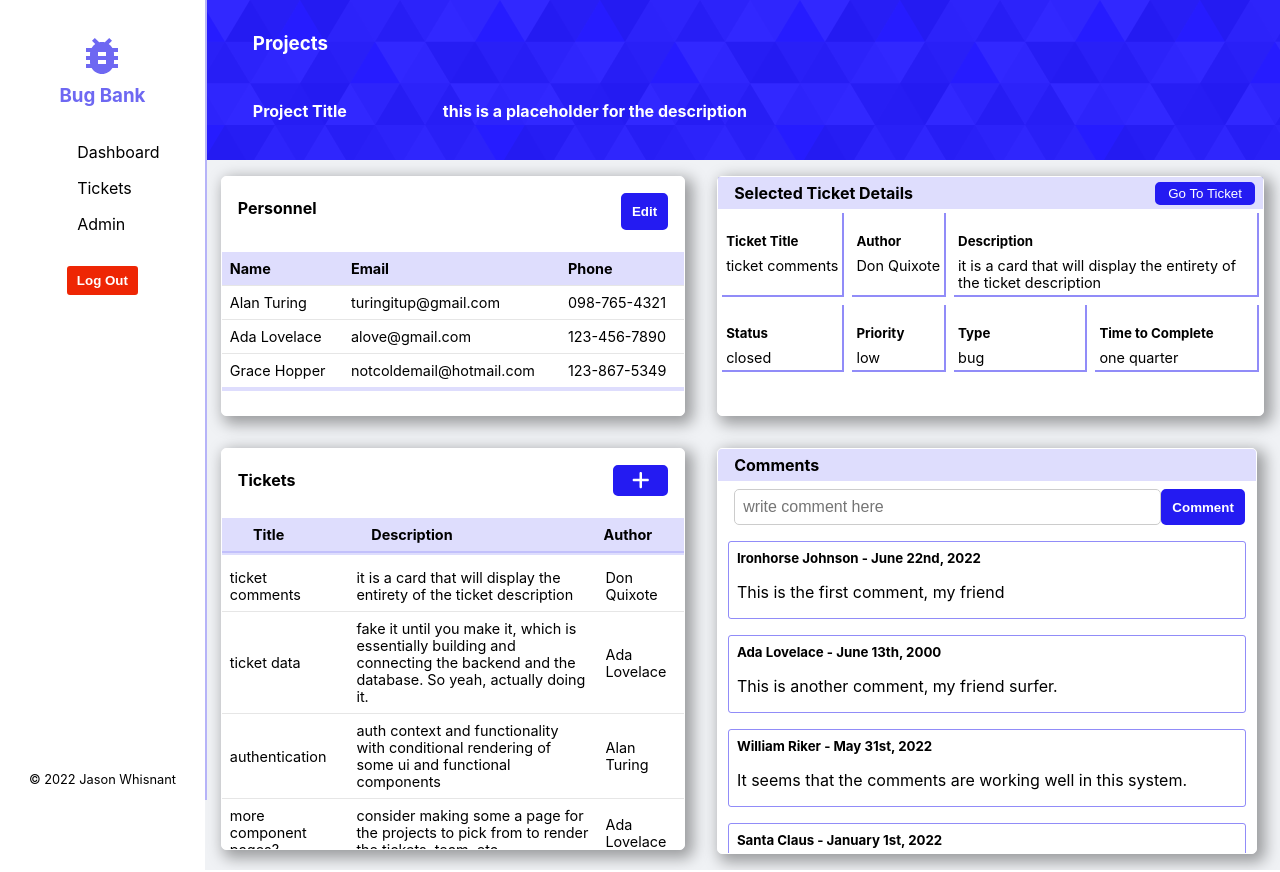
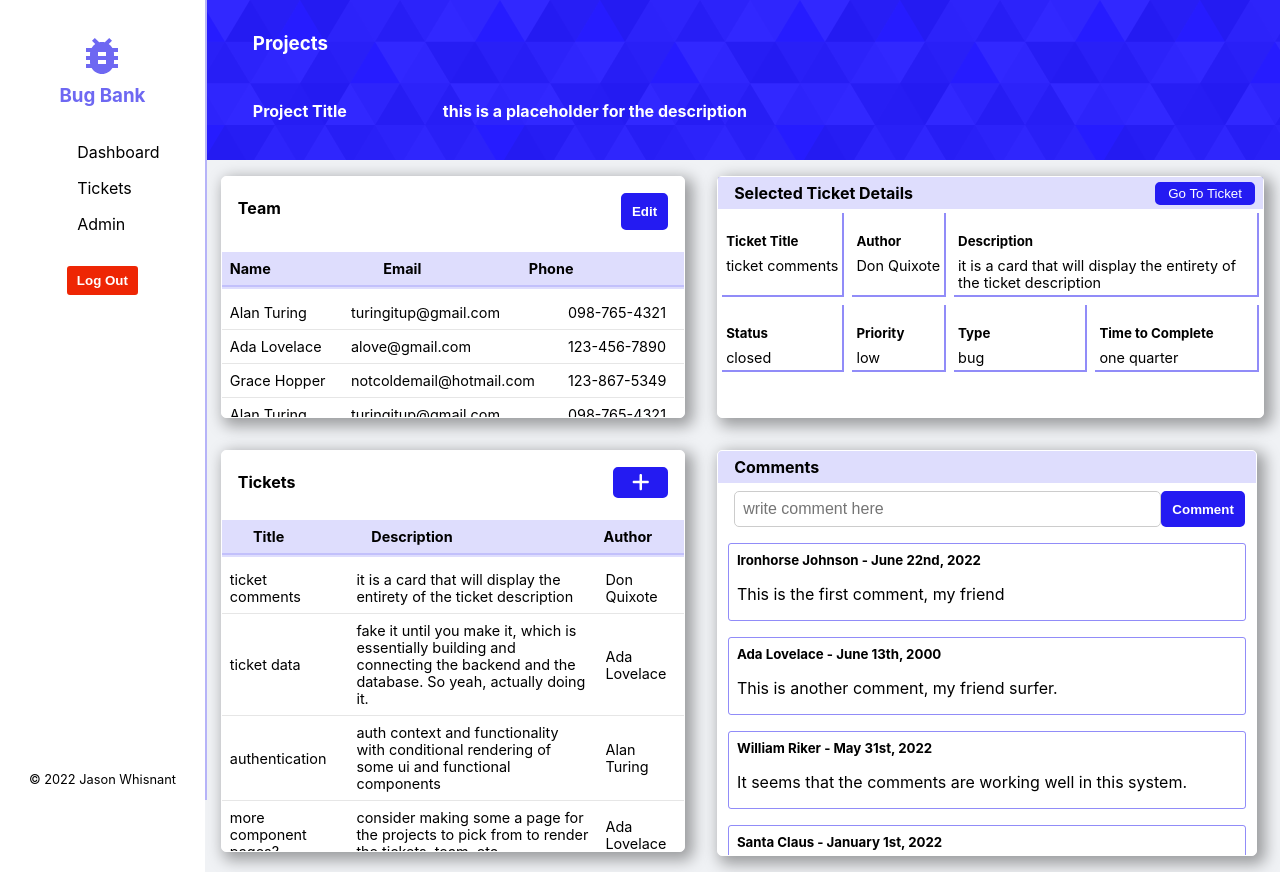
Before and after one commit to Tasups/bug-tracker-frontend, a React (Create React App) app: page /projectboard in a window 1280 px wide. Built offline with nearby package versions, Linux system fonts and the light colour scheme.

Commit message:
overflow issues

```diff
--- a/src/App.css
+++ b/src/App.css
@@ -727,6 +727,8 @@ html,body {
   -webkit-box-shadow: 5px 5px 15px 3px rgba(0,0,0,0.36);
   box-shadow: 5px 5px 15px 3px rgba(0,0,0,0.36);
   min-width: 43%;
+  max-height: 15rem;
+  overflow: hidden;
 }
 
 .projectteam-title {
--- a/src/components/admin/Personnel.js
+++ b/src/components/admin/Personnel.js
@@ -7,7 +7,7 @@ const ProjectTeam = (props) => {
   return(
     <section className="projectteam-container">
         <div className="projectteam-title">
-          <h4>Team</h4>
+          <h4>Personnel</h4>
           <button style={{margin: "1rem", padding: "0.5rem"}}>Edit</button>
         </div>
         <div className="projectteam-table">
--- a/src/components/projectBoard/ProjectTeam.js
+++ b/src/components/projectBoard/ProjectTeam.js
@@ -4,10 +4,7 @@ const ProjectTeam = (props) => {
   return(
     <section className="projectteam-container">
         <div className="projectteam-title">
-          <h4>Personnel</h4>
-          {/*
-            EDIT PERSONNEL SHOULD BE RENDERED DYNAMICALLY IS USER IS ADMIN
-          */}
+          <h4>Team</h4>
           <button style={{margin: "1rem", padding: "0.5rem"}}>Edit</button>
         </div>
         <div className="projectteam-table">
@@ -18,6 +15,10 @@ const ProjectTeam = (props) => {
                 <th>Email</th>
                 <th>Phone</th>
               </tr>
+            </tbody>
+          </table>
+          <table className="projectteam-td">
+            <tbody>
               {props.data?.map((person) => (
                 <tr key={person.name}>
                   <td>{person.name}</td>
--- a/src/data/contributorsData.js
+++ b/src/data/contributorsData.js
@@ -20,6 +20,27 @@ const projectsData = [
     role: "administrator",
     id: 3
   },
+  {
+    name: "Alan Turing",
+    email: "turingitup@gmail.com",
+    phone: "098-765-4321",
+    role: "administrator",
+    id: 4
+  },
+  {
+    name: "Ada Lovelace",
+    email: "alove@gmail.com",
+    phone: "123-456-7890",
+    role: "administrator",
+    id: 5
+  },
+  {
+    name: "Grace Hopper",
+    email: "notcoldemail@hotmail.com",
+    phone: "123-867-5349",
+    role: "administrator",
+    id: 6
+  },
   ]
 
   export default projectsData
```
